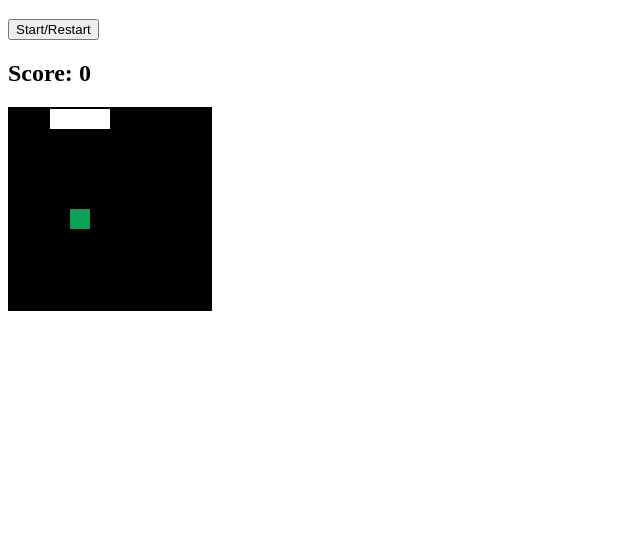
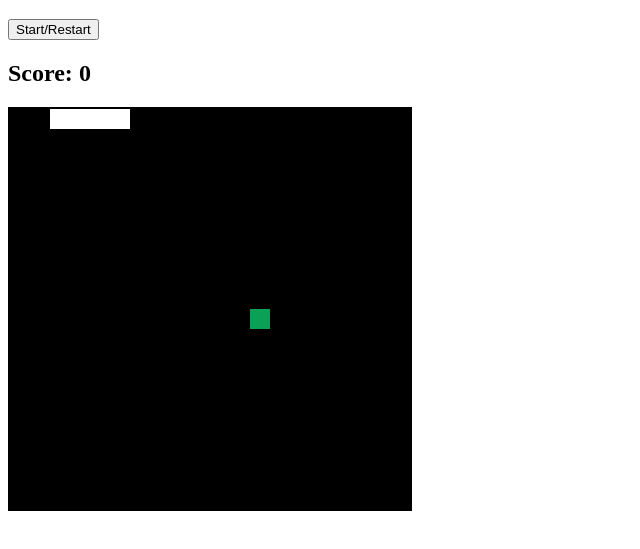
Before and after one commit to shanecolby/JsSnakeGame, a plain HTML site: page index.html in a window 1280 px wide. Both pictures are taken after a click on the button "Start/Restart". Shown: the part 61-610 px from the top of the page, without its empty margins (0-640 px from the left). Drawn offline with Linux system fonts and the light colour scheme.

Commit message:
adjust grid size to make bigger and speed

```diff
--- a/index.css
+++ b/index.css
@@ -6,8 +6,8 @@ html, body {
 .grid {
   display: flex;
   flex-wrap: wrap;
-  width: 200px;
-  height: 200px;
+  width: 400px;
+  height: 400px;
   border: solid 2px black;
 }
 
--- a/index.js
+++ b/index.js
@@ -2,13 +2,13 @@ const grid = document.querySelector(".grid")
 const startBtn = document.getElementById("start")
 const scoreDisplay = document.getElementById("score")
 let squares = []
-let currentSnake = [2, 1, 0]
+let currentSnake = [3, 2, 1, 0]
 let direction = 1
-let width = 10
+let width = 20
 let appleIndex = 0
 let score = 0
 let intervalTime = 1000
-let speed = 0.7
+let speed = 0.9
 let timerId = 0
 
 
@@ -16,7 +16,7 @@ let timerId = 0
 
 
 function createGrid() {
-  for (let i = 0; i < 100; i++) {
+  for (let i = 0; i < 400; i++) {
     const square = document.createElement('div')
     square.classList.add('square')
     grid.appendChild(square)
@@ -36,7 +36,7 @@ function startGame() {
   currentSnake.forEach(index => squares[index].classList.remove("snake"))
   squares[appleIndex].classList.remove("apple")
   clearInterval(timerId)
-  currentSnake = [2, 1, 0]
+  currentSnake = [3, 2, 1, 0]
   score = 0
   scoreDisplay.textContent = score
   direction = 1
@@ -56,7 +56,7 @@ function startGame() {
 function move() {
   if (
     (currentSnake[0] + width >= width * width && direction === width) ||
-    (currentSnake[0] % width === 9 && direction === 1) ||
+    (currentSnake[0] % width === 19 && direction === 1) ||
     (currentSnake[0] % width === 0 && direction === -1) ||
     (currentSnake[0] - width < 0 && direction === -width) ||
     squares[currentSnake[0] + direction].classList.contains("snake")
```
